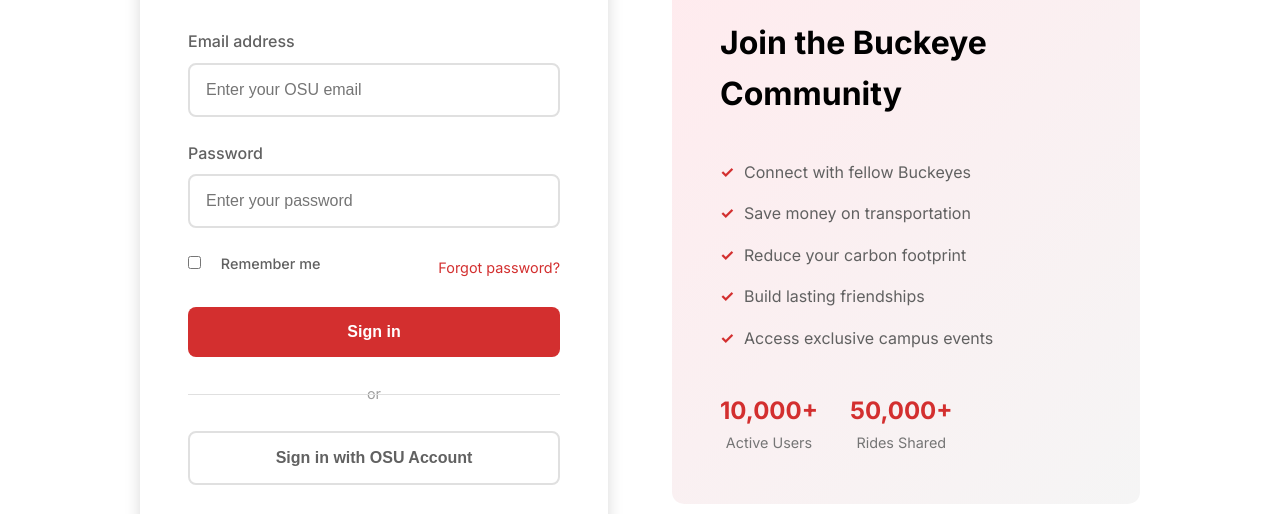
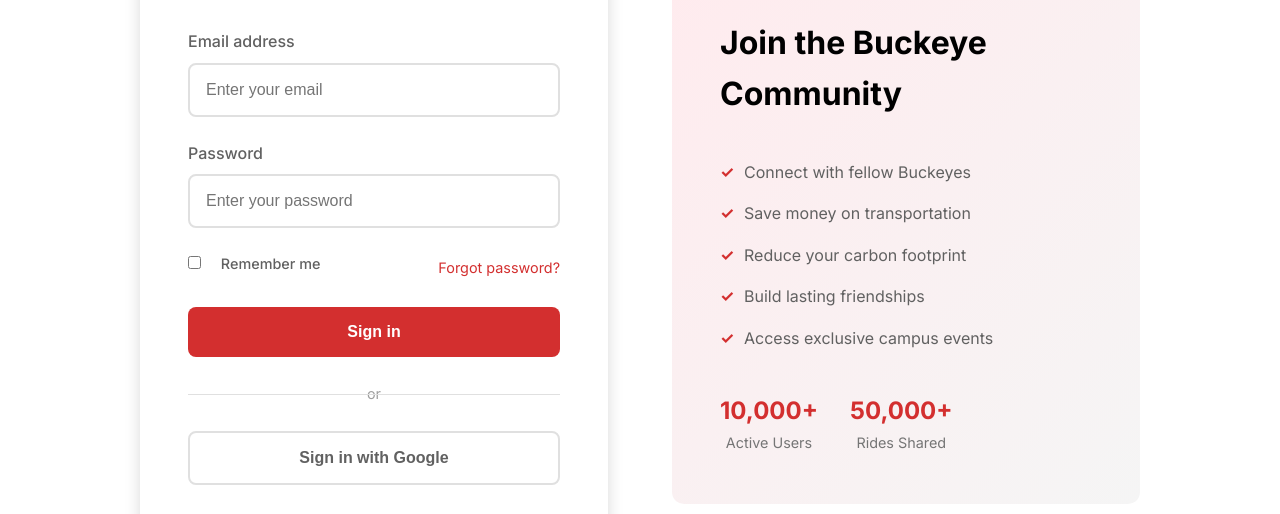
Before and after one commit to Aweswomedude1234/buckeyeride-carpooling-app, a plain HTML site: page login.html in a window 1280 px wide. Shown: the part 261-775 px from the top of the page. Drawn offline with Linux system fonts and the light colour scheme.

Commit message:
Add login.html 1752852734078

```diff
--- a/login.html
+++ b/login.html
@@ -48,7 +48,7 @@
                             id="email"
                             name="email"
                             class="form-input"
-                                placeholder="Enter your OSU email"
+                            placeholder="Enter your email"
                             required
                             autocomplete="email"
                         >
@@ -84,8 +84,8 @@
                             <span>or</span>
                         </div>
 
-                        <button type="button" class="btn btn-secondary btn-full" onclick="loginWithOSU()">
-                            Sign in with OSU Account
+                        <button type="button" class="btn btn-secondary btn-full" onclick="loginWithGoogle()">
+                            Sign in with Google
                         </button>
                     </form>
 
```
Lines whose indentation alone changed are shown as unchanged.
